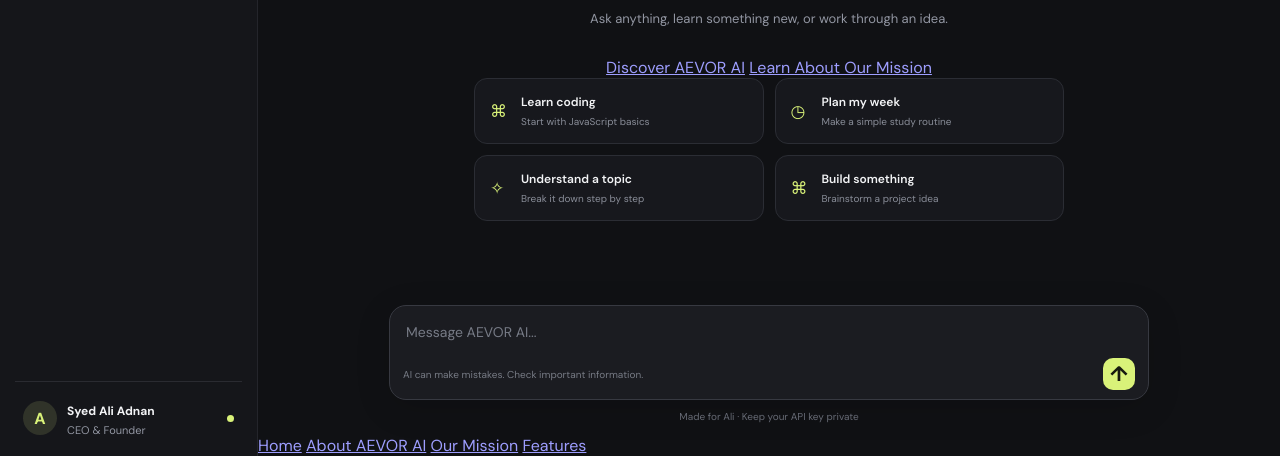
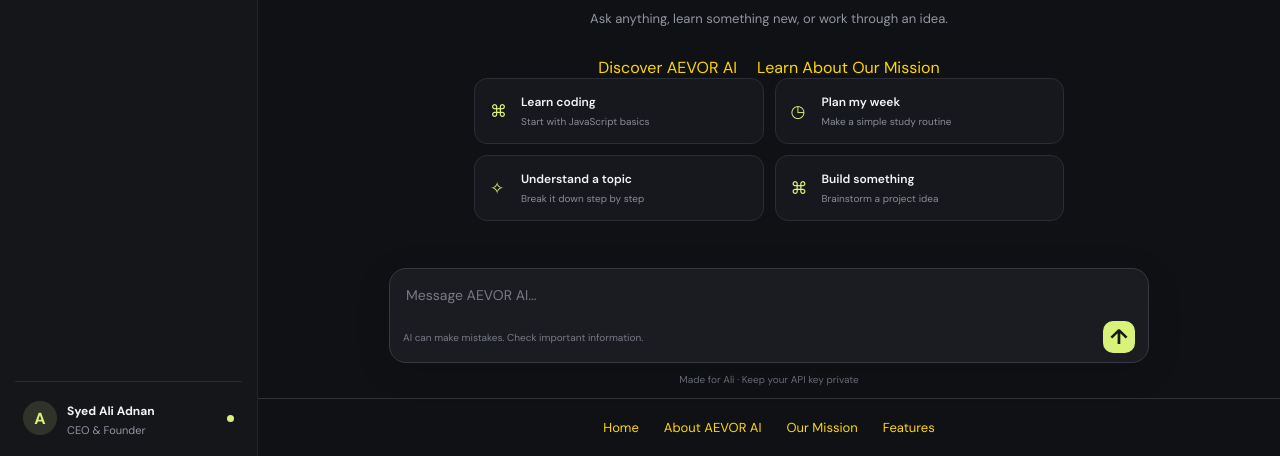
Before and after one commit to bazarioofficial39-sys/aevor-ai, a website: page index.html in a window 1280 px wide. Shown: the part 344-800 px from the top of the page. Drawn offline with Linux system fonts and the light colour scheme.

Commit message:
Update index.html

```diff
--- a/index.html
+++ b/index.html
@@ -9,6 +9,34 @@
   <link rel="stylesheet" href="/style.css">
   <link rel="icon" href="logo.jpg">
   <style>
+    .welcome-links {
+    display: flex;
+    justify-content: center;
+    flex-wrap: wrap;
+    gap: 20px;
+    margin-top: 25px;
+}
+
+.welcome-links a,
+.site-footer a {
+    color: gold;
+    text-decoration: none;
+}
+
+.welcome-links a:hover,
+.site-footer a:hover {
+    text-decoration: underline;
+}
+
+.site-footer {
+    display: flex;
+    justify-content: center;
+    flex-wrap: wrap;
+    gap: 25px;
+    padding: 20px;
+    border-top: 1px solid #333;
+    font-size: 13px;
+}
     .topbar-about {
     color: gold;
     text-decoration: none;
```
